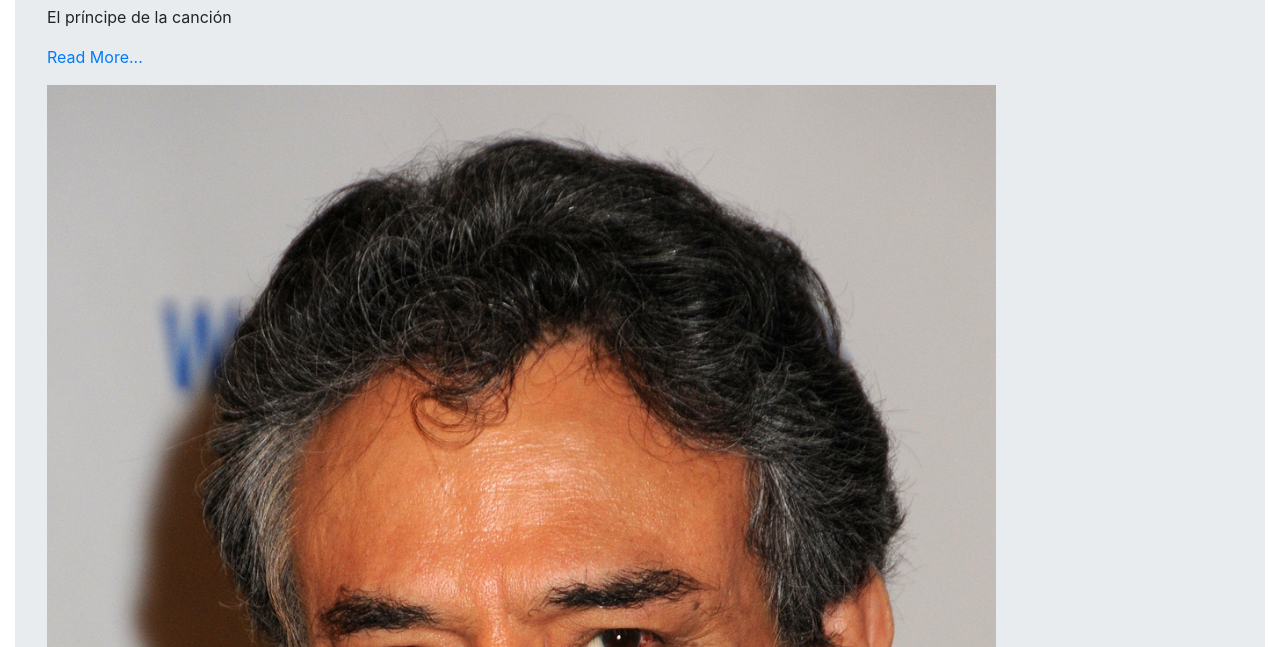
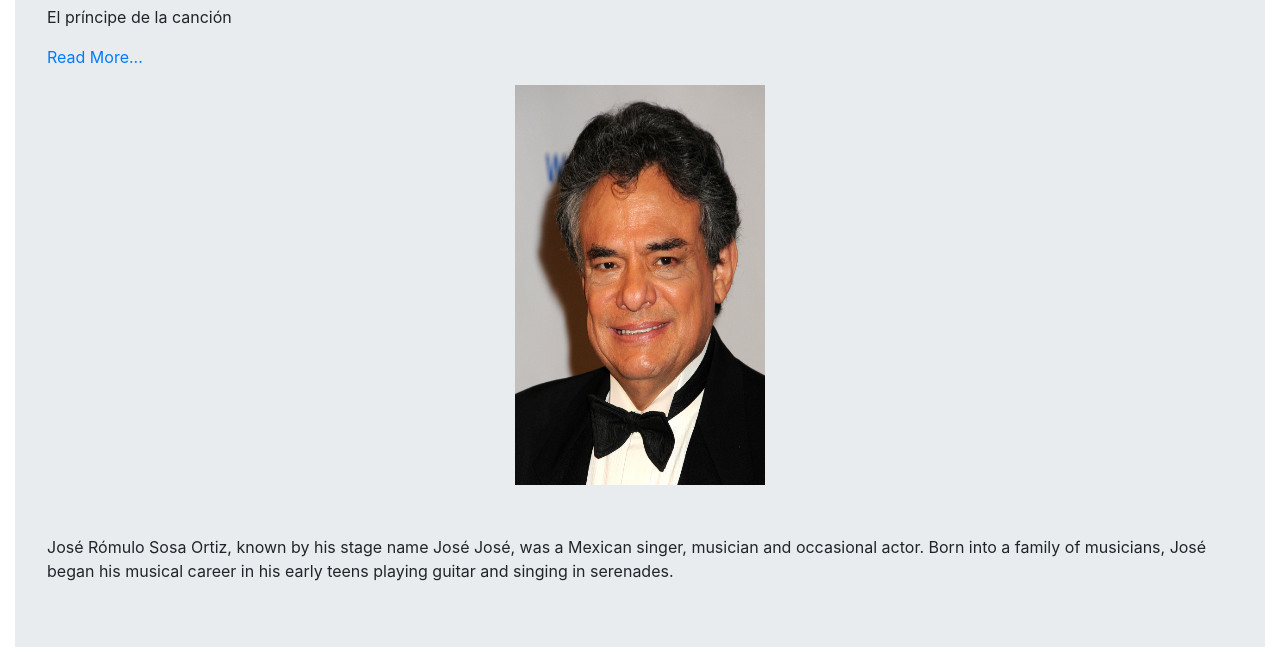
Before and after one commit to RodolfoRodriguezMata/microverse-trial-Fernanda-Rodolfo, a plain HTML site: page fcc-test-suite-template-master/index.html in a window 1280 px wide. Shown: the part 153-800 px from the top of the page. Drawn offline with nearby package versions, Linux system fonts and the light colour scheme.

Commit message:
Add step 9

```diff
--- a/fcc-test-suite-template-master/css/style.css
+++ b/fcc-test-suite-template-master/css/style.css
@@ -2,5 +2,12 @@
 	display: block;
 }
 #image{
+	width: 250px;
+	height: 400px;
 	max-width: 80%;
+	display: block;
+	margin: 0 auto;
 }
+#img-caption {
+	margin-top: 50px;
+}
--- a/fcc-test-suite-template-master/index.html
+++ b/fcc-test-suite-template-master/index.html
@@ -19,7 +19,7 @@
             <p id="tribute-info">
                 El pr&iacute;ncipe de la canci&oacute;n
             </p>
-            <a id="tribute-link" href="https://www.google.com/url?sa=t&rct=j&q=&esrc=s&source=web&cd=21&cad=rja&uact=8&ved=2ahUKEwj2sbmuooTlAhUQLK0KHSwdBEQQFjAUegQIARAB&url=https%3A%2F%2Fen.wikipedia.org%2Fwiki%2FJos%25C3%25A9_Jos%25C3%25A9&usg=AOvVaw1mskk8kGgr6p9liLxAhZ_r" target="blank"><p>Read More...</p></a>
+            <a id="tribute-link" href="https://www.google.com/url?sa=t&rct=j&q=&esrc=s&source=web&cd=21&cad=rja&uact=8&ved=2ahUKEwj2sbmuooTlAhUQLK0KHSwdBEQQFjAUegQIARAB&url=https%3A%2F%2Fen.wikipedia.org%2Fwiki%2FJos%25C3%25A9_Jos%25C3%25A9&usg=AOvVaw1mskk8kGgr6p9liLxAhZ_r" target="_blank"><p>Read More...</p></a>
             <div id="img-div">
                 <img id="image" src="jose_jose.jpg"></img>
                 <p id="img-caption">José Rómulo Sosa Ortiz, known by his stage name José José, was a Mexican singer, musician and occasional actor. Born into a family of musicians, José began his musical career in his early teens playing guitar and singing in serenades.</p>
```
